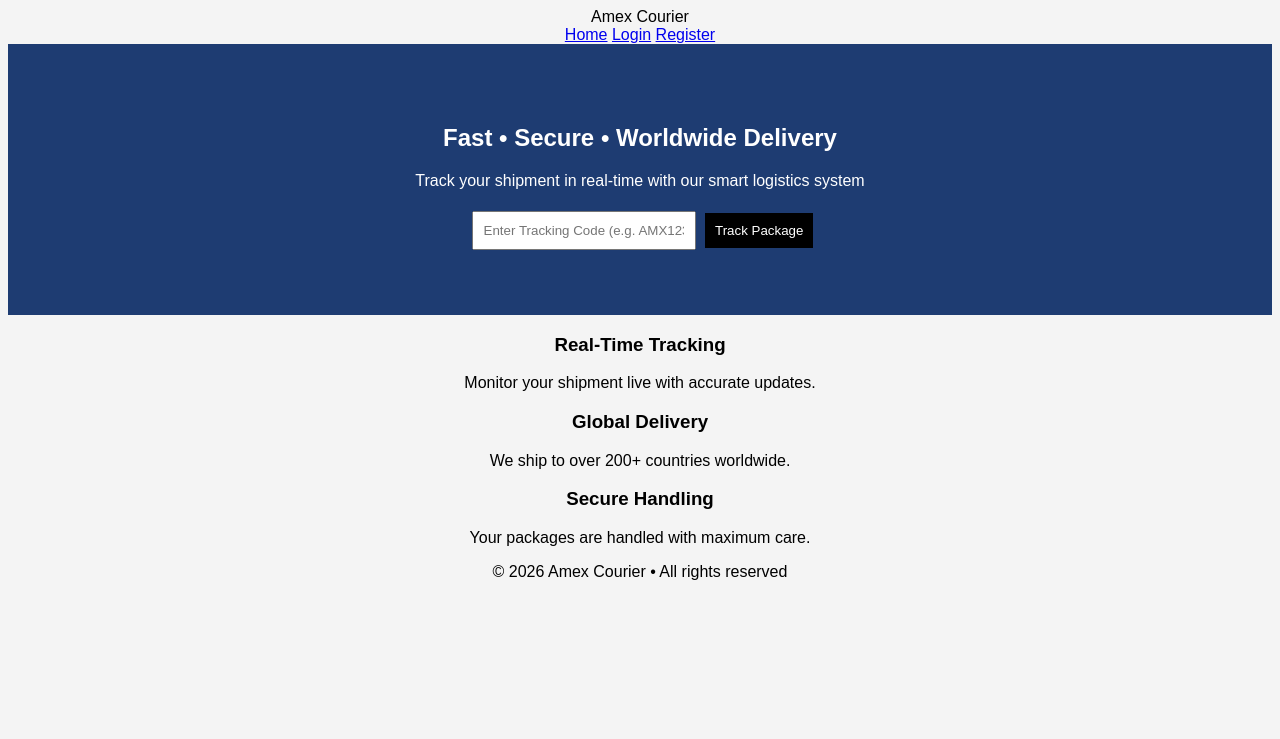
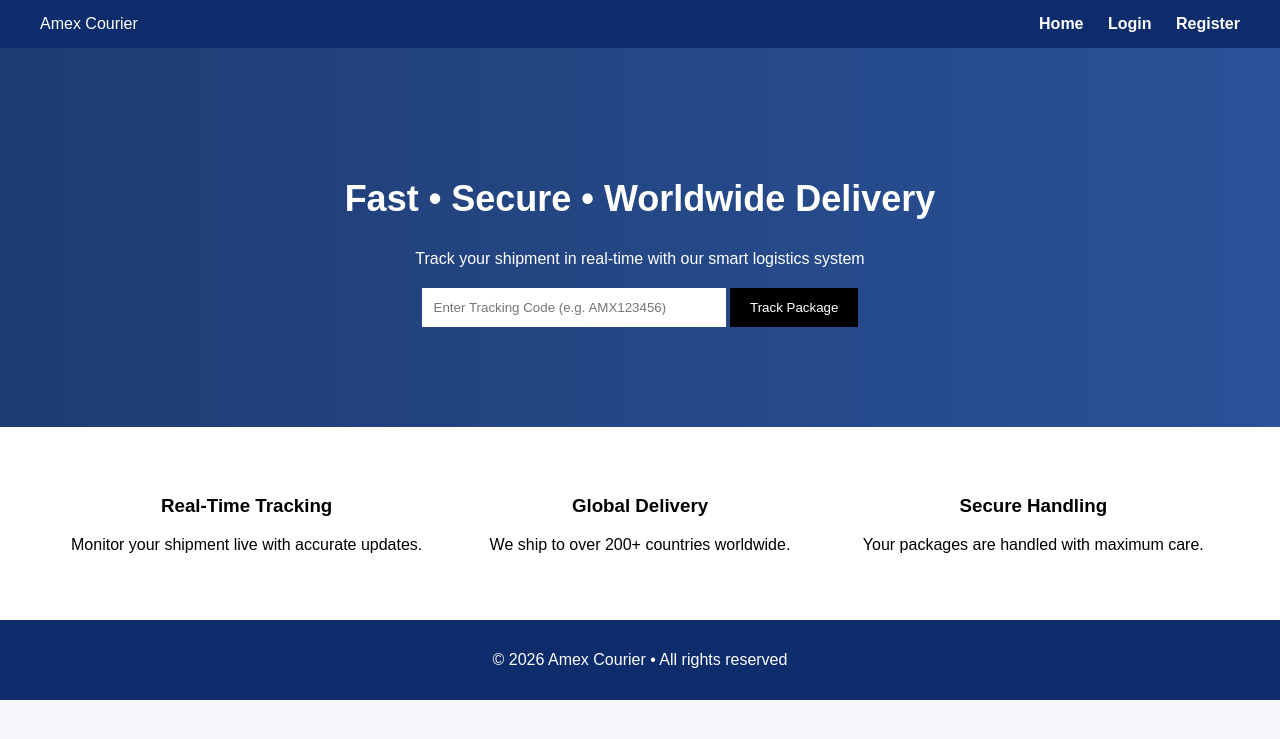
Before and after one commit to amexlabs-ui/amex-courier, a Flask app: page / in a window 1280 px wide. Shown: the top 739 px of the page. Run offline with Flask 3, Linux system fonts and the light colour scheme.

Commit message:
Update style.css

```diff
--- a/static/style.css
+++ b/static/style.css
@@ -1,31 +1,72 @@
 body {
-    font-family: Arial;
-    background: #f4f4f4;
+    margin: 0;
+    font-family: Arial, sans-serif;
+    background: #f4f6f9;
+}
+
+/* NAVBAR */
+.navbar {
+    display: flex;
+    justify-content: space-between;
+    padding: 15px 40px;
+    background: #0d2c6c;
+    color: white;
+}
+
+.navbar a {
+    color: white;
+    margin-left: 20px;
+    text-decoration: none;
+    font-weight: bold;
+}
+
+/* HERO */
+.hero {
+    background: linear-gradient(to right, #1e3c72, #2a5298);
+    color: white;
+    padding: 100px 20px;
     text-align: center;
 }
 
-.hero {
-    background: #1e3c72;
-    color: white;
-    padding: 60px;
+.hero h1 {
+    font-size: 36px;
 }
 
-input, select {
-    padding: 10px;
-    margin: 5px;
-    width: 200px;
+.track-box {
+    margin-top: 20px;
 }
 
-button {
-    padding: 10px;
+.track-box input {
+    padding: 12px;
+    width: 280px;
+    border: none;
+}
+
+.track-box button {
+    padding: 12px 20px;
     background: black;
     color: white;
     border: none;
+    cursor: pointer;
 }
 
-.card {
+/* FEATURES */
+.features {
+    display: flex;
+    justify-content: space-around;
+    padding: 50px;
     background: white;
-    padding: 20px;
-    margin: 20px auto;
-    width: 400px;
 }
+
+.feature {
+    width: 30%;
+    text-align: center;
+}
+
+/* FOOTER */
+footer {
+    background: #0d2c6c;
+    color: white;
+    text-align: center;
+    padding: 15px;
+}
```
